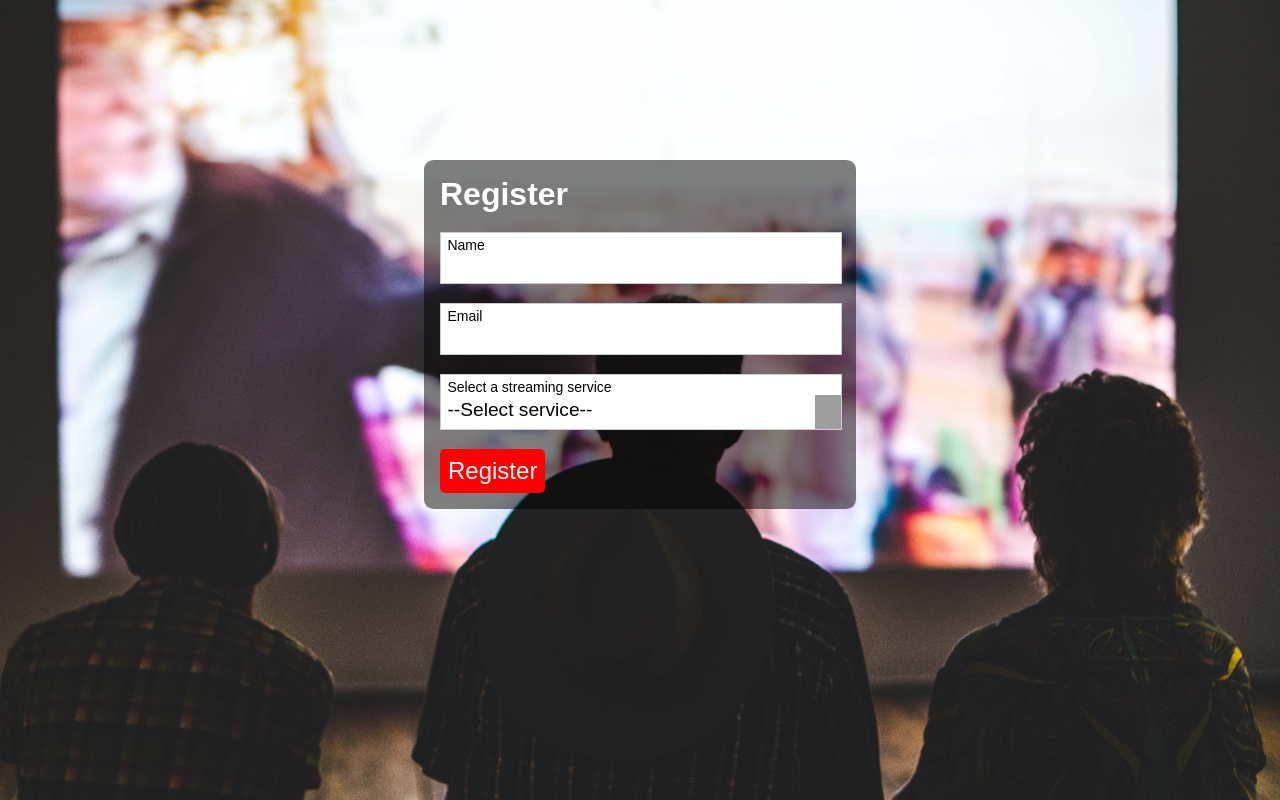
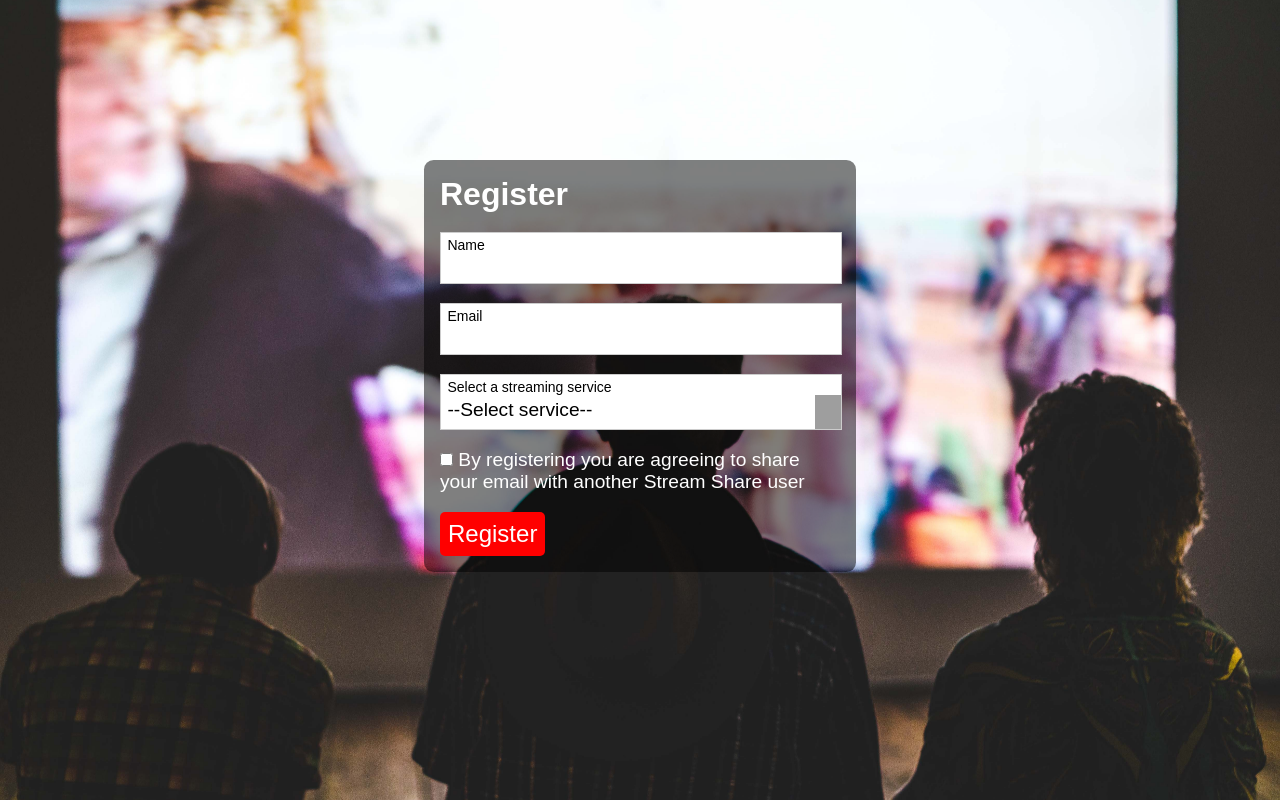
Before and after one commit to 6JoeB/stream-share, a React (Create React App) app in the folder frontend/: page /register in a window 1280 px wide. Built offline with nearby package versions, Linux system fonts and the light colour scheme; grey boxes are pictures that could not be loaded.

Commit message:
Updated register page styling

```diff
--- a/frontend/src/App.css
+++ b/frontend/src/App.css
@@ -43,6 +43,12 @@
 
 .ptop {
 	padding-top: 0.5rem;
+}
+
+.p-no-top {
+	padding-left: 1rem;
+	padding-right: 1rem;
+	padding-bottom: 1rem;
 }
 
 /* margin */
@@ -240,3 +246,9 @@ select {
 	min-width: 0px;
 	outline: none !important;
 }
+
+.register-form--checkbox {
+	border: none !important;
+	padding: 0 !important;
+	padding-bottom: 1.2rem !important;
+}
--- a/frontend/src/components/register/Register.jsx
+++ b/frontend/src/components/register/Register.jsx
@@ -75,6 +75,11 @@ const Register = () => {
 								<option value='Amazon Prime'>Amazon Prime</option>
 							</select>
 						</label>
+						<label for='register-checkbox' className='register-form--checkbox'>
+							<input type='checkbox' className='m--0' id='register-checkbox' required />{" "}
+							By registering you are agreeing to share your email with another Stream
+							Share user
+						</label>
 						<input
 							type='submit'
 							className='button button--primary p text--medium'
@@ -90,7 +95,7 @@ const Register = () => {
 		<div className='background m--auto'>
 			<div className='register--container m--auto'>
 				<h1 className='text--centered m--auto p'>Registered Successfully</h1>
-				<p className='p--1 m--0'>
+				<p className='p-no-top  m--0'>
 					Once we have found you a match you will get an email at {email}.
 				</p>
 			</div>
```
